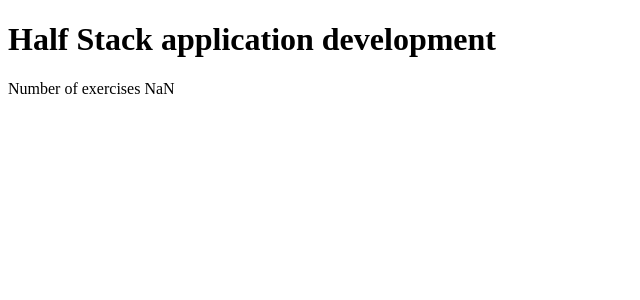
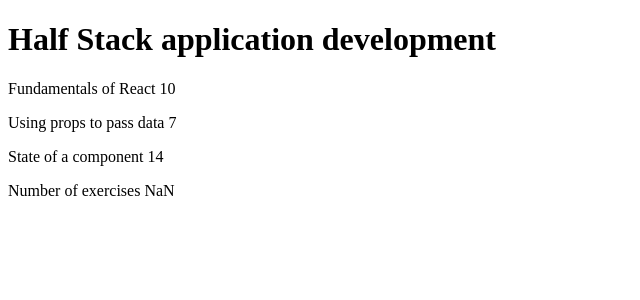
Before and after one commit to Jaathavan/FSO-2022-Exercise-Solutions, a React (Create React App) app in the folder part1/courseinfo/1.4-courseinfo/: page / in a window 1280 px wide. Shown: the top 300 px of the page, without its empty margins (0-640 px from the left). Built offline with nearby package versions, Linux system fonts and the light colour scheme.

Commit message:
refactor Content component to grab required info frops parts array

```diff
--- a/part1/courseinfo/1.4-courseinfo/src/App.js
+++ b/part1/courseinfo/1.4-courseinfo/src/App.js
@@ -43,9 +43,9 @@
 const Content = (props) => {
   return (
     <div>
-      <Part1 part1={props.part1} exercises1={props.exercises1} />
-      <Part2 part2={props.part2} exercises2={props.exercises2} />
-      <Part3 part3={props.part3} exercises3={props.exercises3} />
+      <Part1 part1={props.parts[0].name} exercises1={props.parts[0].exercises} />
+      <Part2 part2={props.parts[1].name} exercises2={props.parts[1].exercises} />
+      <Part3 part3={props.parts[2].name} exercises3={props.parts[2].exercises} />
     </div>
   )
 }
```
